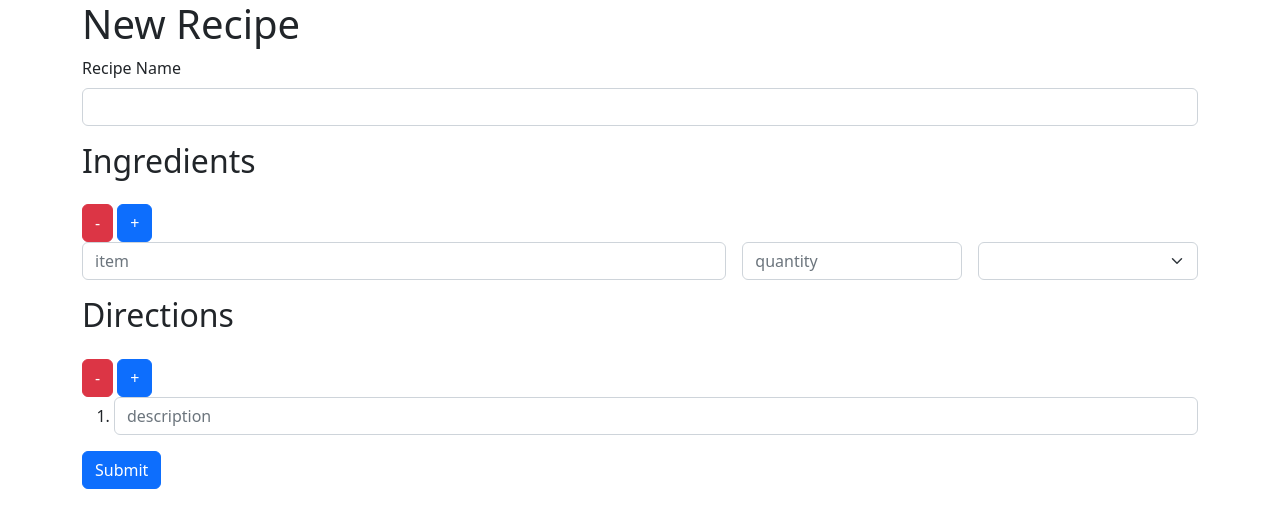
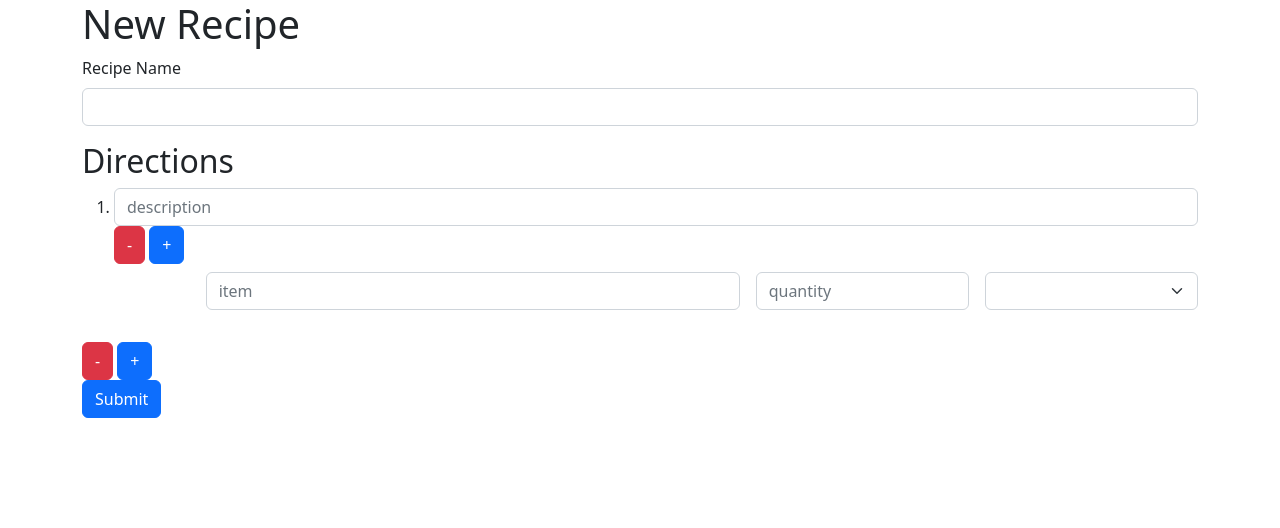
Before and after one commit to kishanpatel789/patel_recipe_app, a Flask app: page /recipe/new/ in a window 1280 px wide. Shown: the top 528 px of the page. Run offline with Flask 3, Linux system fonts and the light colour scheme; data that the repository does not hold is empty; some libraries are stand-ins or nearby versions.

Commit message:
Start new create recipe form

```diff
--- a/application/forms.py
+++ b/application/forms.py
@@ -143,6 +143,8 @@ class DirectionForm(BaseFormUnsecure):
             Length(min=1, max=500)
         ],
     )
+    ingredients = FieldList(FormField(IngredientForm), min_entries=0)
+
 
 class RecipeForm(BaseForm):
     """Recipe form"""
@@ -157,7 +159,6 @@ class RecipeForm(BaseForm):
             Length(min=1, max=50)
         ],
     )
-    ingredients = FieldList(FormField(IngredientForm), min_entries=1)
     directions = FieldList(FormField(DirectionForm), min_entries=1)
 
     submit = SubmitField('Submit')
--- a/application/routes.py
+++ b/application/routes.py
@@ -53,57 +53,66 @@ def create_recipe():
 
     form = RecipeForm()
 
+    # generate at least one ingredient for the first direction
+    if request.method == 'GET':
+        form.directions[0].ingredients.append_entry()
+
     # dynamically determine unit options
     units = db.session.execute(
         db.select(Unit).order_by(Unit.name)
     ).scalars().all()
-    for i in form.ingredients:
-        i.unit_id.choices = [(-1, '')] + [(u.id, u.name) for u in units]
-
-    if form.validate_on_submit():
-        # check for existing recipe with name
-        existing_recipe = db.session.execute(
-            db.select(Recipe).where(Recipe.name==form.name.data)
-        ).scalars().unique().one_or_none()
-
-        if existing_recipe:
-            flash(f"Recipe with '{form.name.data}' already exists")
-        else:
-
-            # update recipe model
-            recipe_orm = Recipe(
-                name=form.name.data,
-                created_by = 'kishan'  # TEMP UPDATE; re-do later with logged in user
-            )
-            db.session.add(recipe_orm)
-            db.session.commit()
-            db.session.refresh(recipe_orm)
-
-            # update ingredient model
-            for i, ingredient in enumerate(form.ingredients):
-                ingredient_orm = Ingredient(
-                    recipe_id = recipe_orm.id,
-                    order_id = i+1,
-                    quantity = ingredient.quantity.data,
-                    unit_id = ingredient.unit_id.data,
-                    item = ingredient.item.data,
-                )
-                db.session.add(ingredient_orm)
-            db.session.commit()
-
-            # update direction model
+    for d in form.directions:
+        if d.ingredients:
+            for i in d.ingredients:
+                i.unit_id.choices = [(-1, '')] + [(u.id, u.name) for u in units]
 
 
 
-            return redirect(url_for('home'))
+    # if form.validate_on_submit():
+    #     # check for existing recipe with name
+    #     existing_recipe = db.session.execute(
+    #         db.select(Recipe).where(Recipe.name==form.name.data)
+    #     ).scalars().unique().one_or_none()
 
-    if request.method == 'POST' and form.errors:
-        return form.errors
-        # for field, errors in form.errors.items():
-        #         for error in errors:
-        #             flash(f"{field}: {error}", "error")
+    #     if existing_recipe:
+    #         flash(f"Recipe with '{form.name.data}' already exists")
+    #     else:
 
-    # return str(len(form.directions))
+    #         # update recipe model
+    #         recipe_orm = Recipe(
+    #             name=form.name.data,
+    #             created_by = 'kishan'  # TEMP UPDATE; re-do later with logged in user
+    #         )
+    #         db.session.add(recipe_orm)
+    #         db.session.commit()
+    #         db.session.refresh(recipe_orm)
+
+    #         # update ingredient model
+    #         for i, ingredient in enumerate(form.ingredients):
+    #             ingredient_orm = Ingredient(
+    #                 recipe_id = recipe_orm.id,
+    #                 order_id = i+1,
+    #                 quantity = ingredient.quantity.data,
+    #                 unit_id = ingredient.unit_id.data,
+    #                 item = ingredient.item.data,
+    #             )
+    #             db.session.add(ingredient_orm)
+    #         db.session.commit()
+
+    #         # update direction model
+
+
+
+    #         return redirect(url_for('home'))
+
+    # if request.method == 'POST' and form.errors:
+    #     return form.errors
+    #     # for field, errors in form.errors.items():
+    #     #         for error in errors:
+    #     #             flash(f"{field}: {error}", "error")
+
+    if request.method == 'POST':
+        return form.data
     return render_template(
         'create_recipe.html',
         form=form
--- a/application/templates/create_recipe.html
+++ b/application/templates/create_recipe.html
@@ -16,41 +16,42 @@
                 {% endfor %}
             </ul>
             {% endif %}
-        <h2 class="mt-3">Ingredients</h2>
-        <button type="button" id="remove-ingredient" class="btn btn-danger mt-3">-</button>
-        <button type="button" id="add-ingredient" class="btn btn-primary mt-3">+</button>
-
-        <div id="ingredient-container">
-            {% for ingredient_field in form.ingredients %}
-            <div class="row g-3 mb-2">
-                <div class="col-sm-7">
-                    {{ ingredient_field.item(class_='form-control', placeholder='item') }}
-                </div>
-                <div class="col-sm">
-                    {{ ingredient_field.quantity(class_='form-control', placeholder='quantity') }}
-                </div>
-                <div class="col-sm">
-                    {{ ingredient_field.unit_id(class_='form-select', placeholder='unit') }}
-                </div>
-            </div>
-            {% endfor %}
-        </div>
-
 
         <h2 class="mt-3">Directions</h2>
-        <button type="button" id="remove-direction" class="btn btn-danger mt-3">-</button>
-        <button type="button" id="add-direction" class="btn btn-primary mt-3">+</button>
 
         <div id="direction-container">
             <ol>
                 {% for direction_field in form.directions %}
                 <div class="row mb-2">
                     <div class="col">
-                        <li>{{ direction_field.description_(class_='form-control', placeholder='description') }}</li>
+                        <li>
+                            {{ direction_field.description_(class_='form-control', placeholder='description') }}
+                            <button type="button" id="remove-ingredient-0" class="btn btn-danger">-</button>
+                            <button type="button" id="add-ingredient-0" class="btn btn-primary">+</button>
+                        </li>
                     </div>
                 </div>
+                    {% if direction_field.ingredients %}
+                    {% for ingredient_field in direction_field.ingredients %}
+                    <div class="row g-3 mb-2">
+                        <div class="col-sm-1"></div>
+                        <div class="col-sm-6">
+                            {{ ingredient_field.item(class_='form-control', placeholder='item') }}
+                        </div>
+                        <div class="col-sm">
+                            {{ ingredient_field.quantity(class_='form-control', placeholder='quantity') }}
+                        </div>
+                        <div class="col-sm">
+                            {{ ingredient_field.unit_id(class_='form-select', placeholder='unit') }}
+                        </div>
+                    </div>
+                    {% endfor %}
+                    {% endif %}
                 {% endfor %}
             </ol>
+            <button type="button" id="remove-direction" class="btn btn-danger mt-3">-</button>
+            <button type="button" id="add-direction" class="btn btn-primary mt-3">+</button>
+
         </div>
 
         {{ form.submit(class="btn btn-primary") }}
```
